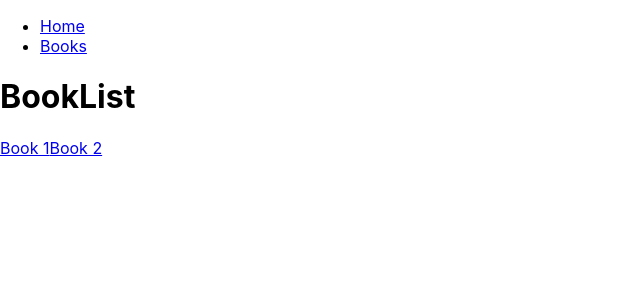
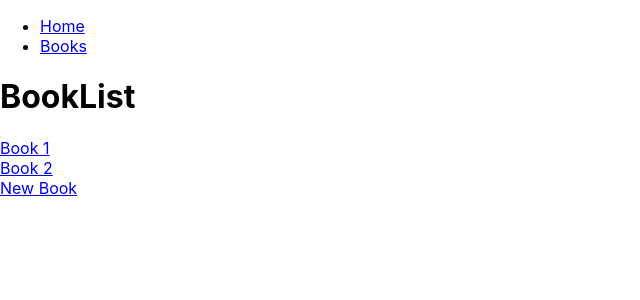
Before and after one commit to jomcab/react-routerv6, a React (Create React App) app: page /books in a window 1280 px wide. Shown: the top 300 px of the page, without its empty margins (0-640 px from the left). Built offline with nearby package versions, Linux system fonts and the light colour scheme.

Commit message:
Added new book page
  * update App.tsx to include the <Route> with path="/books/new"
  * update BookList.tsx to include the <Link> for <NewBook> page

```diff
--- a/src/App.tsx
+++ b/src/App.tsx
@@ -3,6 +3,7 @@ import { Routes, Route, NavLink } from "react-router-dom"
 import Book from './pages/Book';
 import BookList from './pages/BookList';
 import Home from './pages/Home';
+import NewBook from './pages/NewBook';
 
 function App() {
   return (
@@ -17,6 +18,7 @@ function App() {
       <Route path="/" element={<Home />} />
       <Route path="/books" element={<BookList />} />
       <Route path="/books/:id" element={<Book />} />
+      <Route path="/books/new" element={<NewBook />} />
     </Routes>
     </>
   )
--- a/src/pages/BookList.tsx
+++ b/src/pages/BookList.tsx
@@ -6,7 +6,10 @@ const BookList = () => {
     <>
     <h1>BookList</h1>
     <Link to="/books/1">Book 1</Link>
+    <br />
     <Link to="/books/2">Book 2</Link>
+    <br />
+    <Link to="/books/new">New Book</Link>
     </>
   )
 }
```
Also changed, not shown: 1 other file (tests, documents, lock files or other folders).
